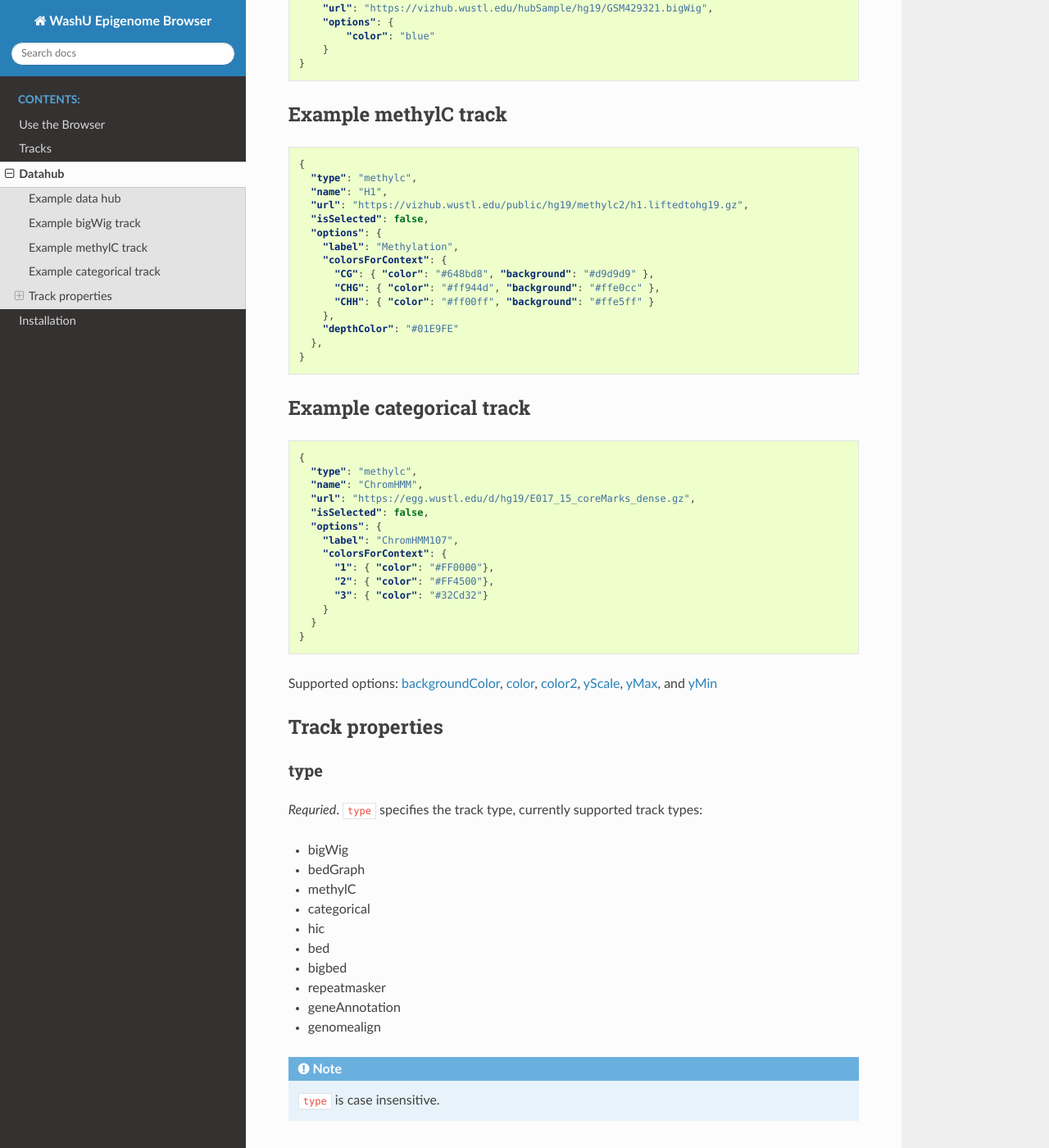
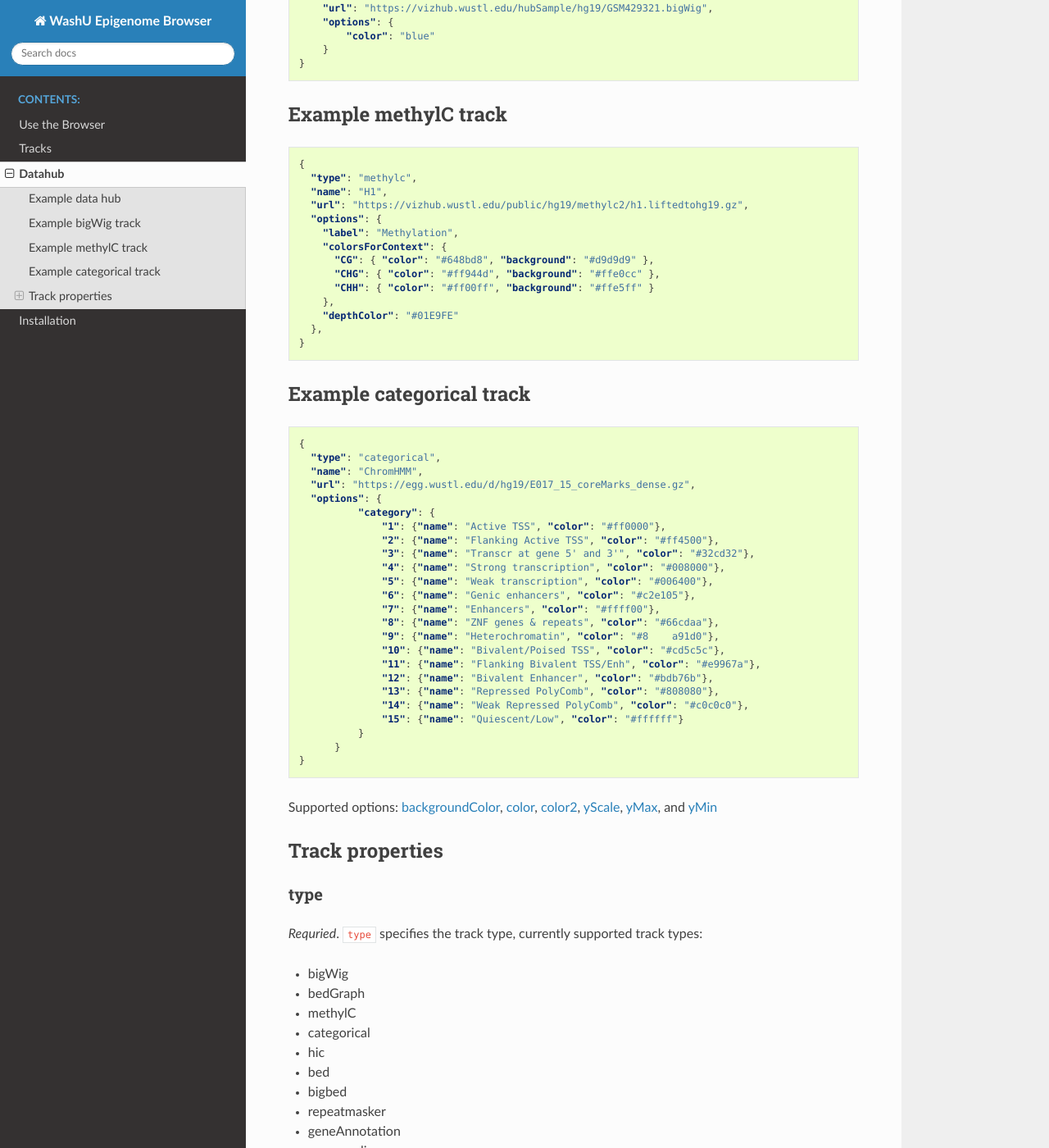
Before and after one commit to lidaof/eg-docs, a Sphinx documentation site: the page built from docs/datahub.rst, in a window 1280 px wide and 1400 px high, scrolled down 1326 px. Shown: the whole window at 82% size. Built offline with Sphinx 7.4.7 and the Read the Docs theme 2.0.0, drawn with Linux system fonts in a browser that asks for light colours; some of the changed text lies outside the part shown.

Commit message:
Categorical fix

```diff
--- a/docs/datahub.rst
+++ b/docs/datahub.rst
@@ -79,7 +79,7 @@ Example bigWig track
     }
 
 Example methylC track
---------------------
+----------------------
 
 .. code-block:: json
 
@@ -87,7 +87,6 @@ Example methylC track
     "type": "methylc",
     "name": "H1",
     "url": "https://vizhub.wustl.edu/public/hg19/methylc2/h1.liftedtohg19.gz",
-    "isSelected": false,
     "options": {
       "label": "Methylation",
       "colorsForContext": {
@@ -100,25 +99,34 @@ Example methylC track
   }
 
 Example categorical track
---------------------
+-------------------------
 
 .. code-block:: json
 
   {
-    "type": "methylc",
+    "type": "categorical",
     "name": "ChromHMM",
     "url": "https://egg.wustl.edu/d/hg19/E017_15_coreMarks_dense.gz",
-    "isSelected": false,
     "options": {
-      "label": "ChromHMM107",
-      "colorsForContext": {
-        "1": { "color": "#FF0000"},
-        "2": { "color": "#FF4500"},
-        "3": { "color": "#32Cd32"}
-      }
-    }
+            "category": {
+                "1": {"name": "Active TSS", "color": "#ff0000"},
+                "2": {"name": "Flanking Active TSS", "color": "#ff4500"},
+                "3": {"name": "Transcr at gene 5' and 3'", "color": "#32cd32"},
+                "4": {"name": "Strong transcription", "color": "#008000"},
+                "5": {"name": "Weak transcription", "color": "#006400"},
+                "6": {"name": "Genic enhancers", "color": "#c2e105"},
+                "7": {"name": "Enhancers", "color": "#ffff00"},
+                "8": {"name": "ZNF genes & repeats", "color": "#66cdaa"},
+                "9": {"name": "Heterochromatin", "color": "#8    a91d0"},
+                "10": {"name": "Bivalent/Poised TSS", "color": "#cd5c5c"},
+                "11": {"name": "Flanking Bivalent TSS/Enh", "color": "#e9967a"},
+                "12": {"name": "Bivalent Enhancer", "color": "#bdb76b"},
+                "13": {"name": "Repressed PolyComb", "color": "#808080"},
+                "14": {"name": "Weak Repressed PolyComb", "color": "#c0c0c0"},
+                "15": {"name": "Quiescent/Low", "color": "#ffffff"}
+            }
+        }
   }
-
 
 Supported options: backgroundColor_, color_, color2_, yScale_, yMax_, and yMin_
 
@@ -214,7 +222,8 @@ to build a *hierarchical structure*. ::
     }
 
 The list of metadata is ordered from more generic to more specific and
- helps build the facet table hierarchy making the **search** and **filter** functions in track table easier.
+helps build the facet table hierarchy making the **search** and **filter** functions
+in track table easier.
 
 details
 ~~~~~~~
--- a/docs/usage.rst
+++ b/docs/usage.rst
@@ -12,7 +12,6 @@ version information, species and assembly information, genomic region locator, z
 Genomic Region Locator
 ----------------------
 .. image:: _static/region_jump.png
-   :width: 60px
 
 The genomic region locator allows the user to navigate to a region or gene.
 
@@ -23,12 +22,10 @@ You can type a gene name/symbol, like ``Hox``, and when the input content reache
 the browser will try to find gene symbols starting with what you typed:
 
 .. image:: _static/gene_search1.png
-   :width: 60px
 
 After a gene is selected a dropdown menu will pop up with isoforms for the gene. After clicking an isoform the browser will navigate you to its genomic region.
 
 .. image:: _static/gene_search2.png
-   :width: 60px
 
 Voice input gene symbol
 ^^^^^^^^^^^^^^^^^^^^^^^
@@ -53,6 +50,7 @@ Below the gene search box you can use the region search box to navigate to speci
 
 Operations in the Tracks View Container
 ---------------------------------------
+
 .. image:: _static/tools.png
 
 Right above the tracks on the left hand side there are a bunch of tools for operating on the tracks. From left to right these include the
```
Also changed, not shown: 1 other file.
